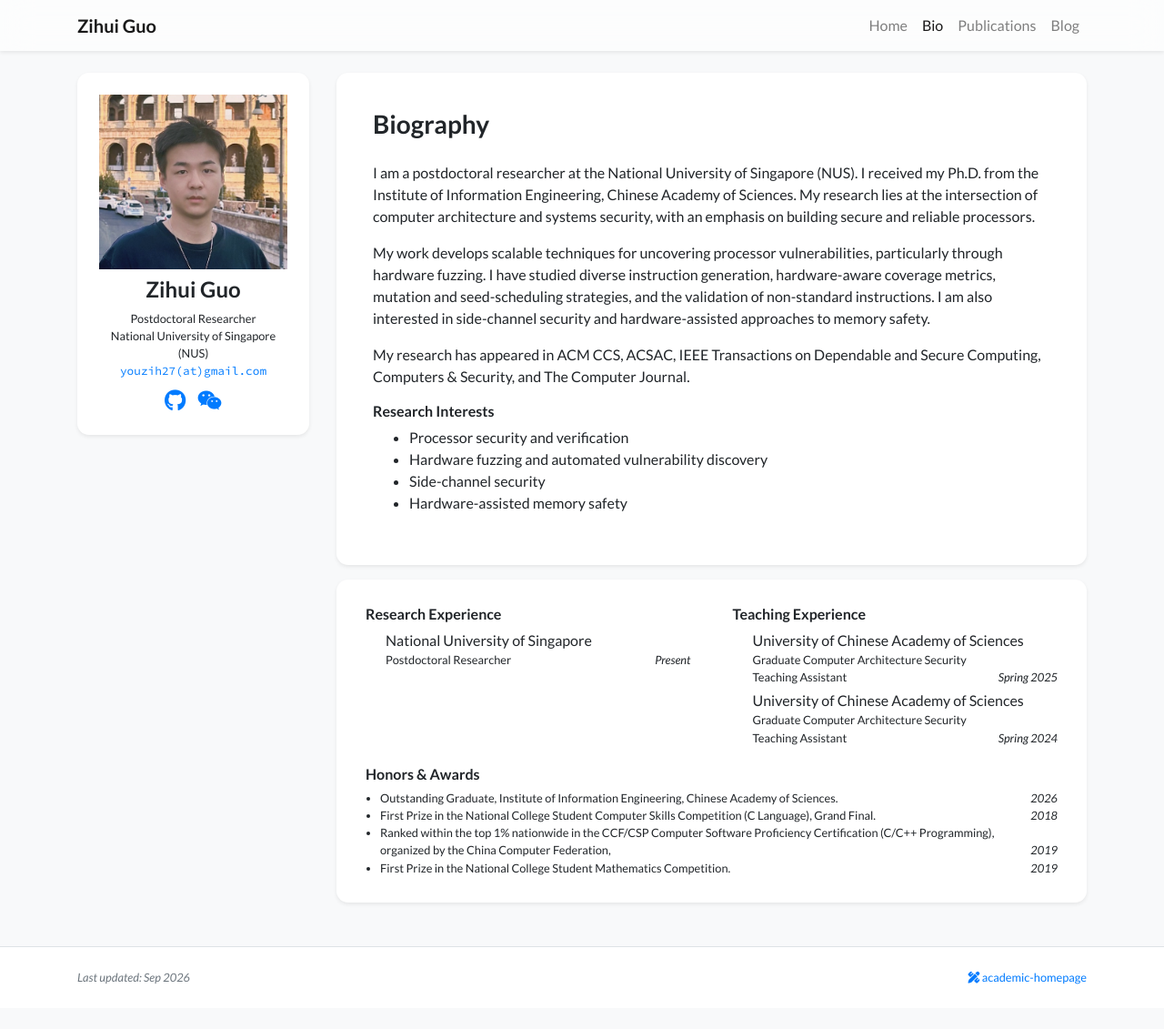
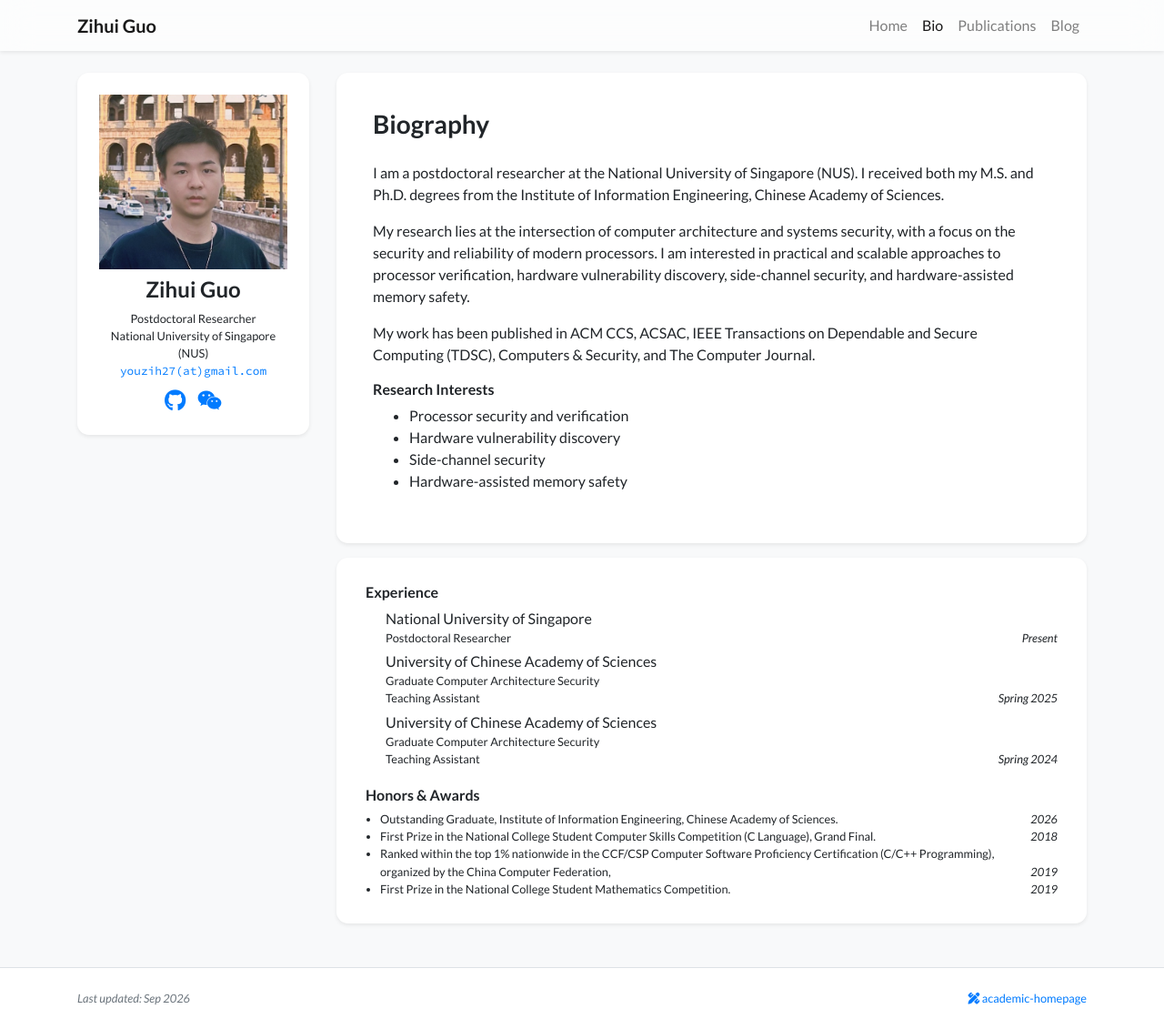
Before and after one commit to youzi27/youzi27.github.io, a Jekyll site: the page built from bio.html, in a window 1280 px wide and 1131 px high. Shown: the whole window at 91% size. Built offline with Jekyll 4.4.1, drawn with Linux system fonts in a browser that asks for light colours; nearby versions of some CDN libraries; a style sheet for code colours, icons or effects is not loaded.

Commit message:
Refine biography and consolidate experience

```diff
--- a/_data/profile.yml
+++ b/_data/profile.yml
@@ -11,32 +11,29 @@ wechat_qrcode: "/assets/images/etc/weixin.jpg"
 short_bio_text_justify: false
 short_bio: >-
   <p>I am a postdoctoral researcher at the National University of Singapore (NUS).
-  I received my Ph.D. from the Institute of Information Engineering, Chinese Academy
-  of Sciences. My research lies at the intersection of computer architecture and
-  systems security, with an emphasis on building secure and reliable processors.</p>
-  <p>My work develops scalable techniques for uncovering processor vulnerabilities,
-  particularly through hardware fuzzing. I have studied diverse instruction generation,
-  hardware-aware coverage metrics, mutation and seed-scheduling strategies, and the
-  validation of non-standard instructions. I am also interested in side-channel security
-  and hardware-assisted approaches to memory safety.</p>
-  <p>My research has appeared in ACM CCS, ACSAC, IEEE Transactions on Dependable and
-  Secure Computing, Computers &amp; Security, and The Computer Journal.</p>
+  I received both my M.S. and Ph.D. degrees from the Institute of Information Engineering,
+  Chinese Academy of Sciences.</p>
+  <p>My research lies at the intersection of computer architecture and systems security,
+  with a focus on the security and reliability of modern processors. I am interested
+  in practical and scalable approaches to processor verification, hardware vulnerability
+  discovery, side-channel security, and hardware-assisted memory safety.</p>
+  <p>My work has been published in ACM CCS, ACSAC, IEEE Transactions on Dependable and
+  Secure Computing (TDSC), Computers &amp; Security, and The Computer Journal.</p>
   <h6>Research Interests</h6>
   <ul>
     <li>Processor security and verification</li>
-    <li>Hardware fuzzing and automated vulnerability discovery</li>
+    <li>Hardware vulnerability discovery</li>
     <li>Side-channel security</li>
     <li>Hardware-assisted memory safety</li>
   </ul>
 portrait_url: "/assets/images/photos/gzh-life-pro2.png"
 portrait_caption: Zihui Guo
-research_experience:
+experience:
 - name: National University of Singapore
   position: Postdoctoral Researcher
   dept: ''
   date: Present
   logo: "/assets/images/badges/blank.svg"
-teaching_experience:
 - name: University of Chinese Academy of Sciences
   position: Teaching Assistant
   dept: Graduate Computer Architecture Security
--- a/_includes/widgets/experience_card.html
+++ b/_includes/widgets/experience_card.html
@@ -3,35 +3,12 @@
         <div class="card border-0 shadow-sm bg-white">
             <div class="card-body p-4">
                 <div class="row" data-masonry='{"percentPosition": true }'>
-                    {% if site.data.profile.research_experience %}
-                    <div class="col-lg-6">
+                    {% if site.data.profile.experience %}
+                    <div class="col-12">
                         <div class="mx-2 my-1">
-                            <h6>Research Experience</h6>
+                            <h6>Experience</h6>
                             <ul class="list-unstyled mb-1">
-                                {% for item in site.data.profile.research_experience %}
-                                <li class="media mb-1">
-                                    <img src="{{ item.logo | relative_url }}" alt="{{ item.name }}" style="width: 18px;" class="mr-1 mt-1">
-                                    <div class="media-body">
-                                        <div>{{ item.name }}</div>
-                                        <div class="small">{{ item.dept }}</div>
-                                        <div class="small d-flex">
-                                            <div>{{ item.position }}</div>
-                                            <div class="mt-auto ml-auto no-break"><em>{{ item.date }}</em></div>
-                                        </div>
-                                    </div>
-                                </li>
-                                {% endfor %}
-                            </ul>
-                        </div>
-                    </div>
-                    {% endif %}
-
-                    {% if site.data.profile.teaching_experience %}
-                    <div class="col-lg-6">
-                        <div class="mx-2 my-1">
-                            <h6>Teaching Experience</h6>
-                            <ul class="list-unstyled mb-1">
-                                {% for item in site.data.profile.teaching_experience %}
+                                {% for item in site.data.profile.experience %}
                                 <li class="media mb-1">
                                     <img src="{{ item.logo | relative_url }}" alt="{{ item.name }}" style="width: 18px;" class="mr-1 mt-1">
                                     <div class="media-body">
```
